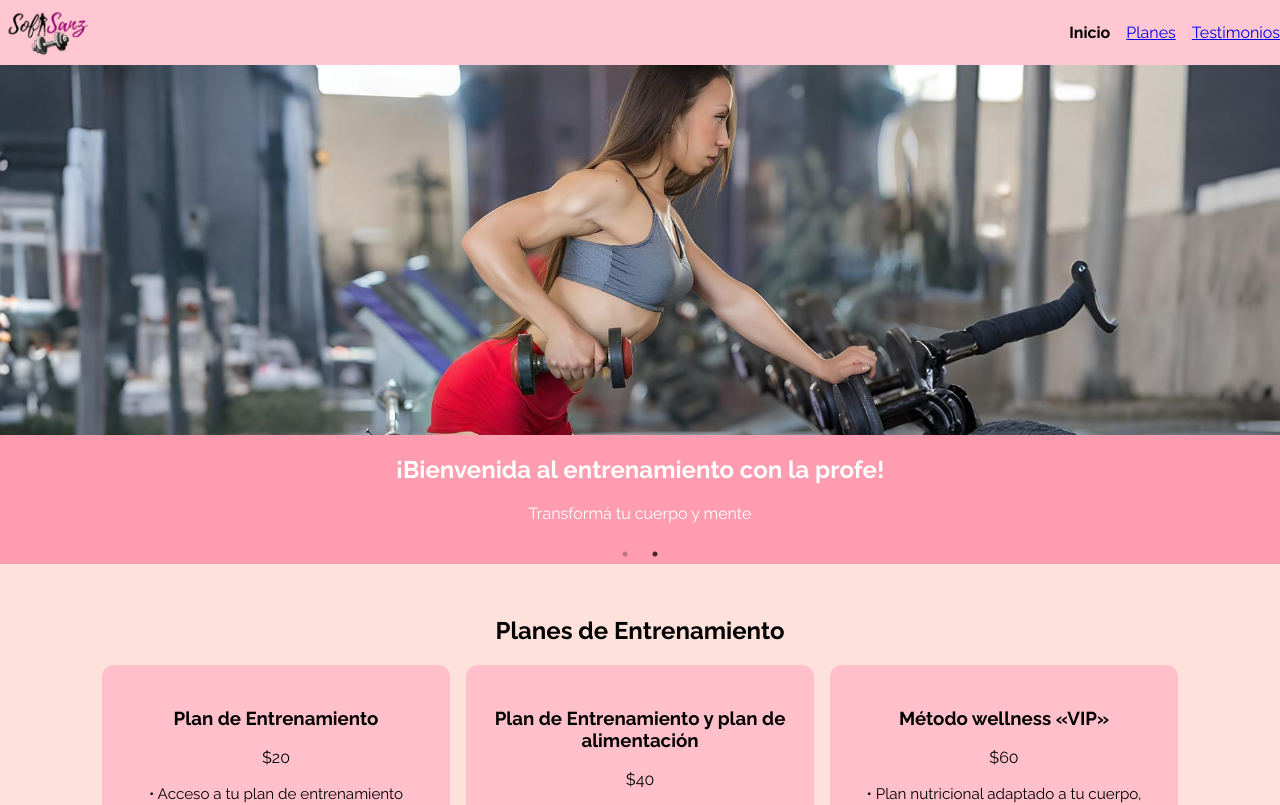
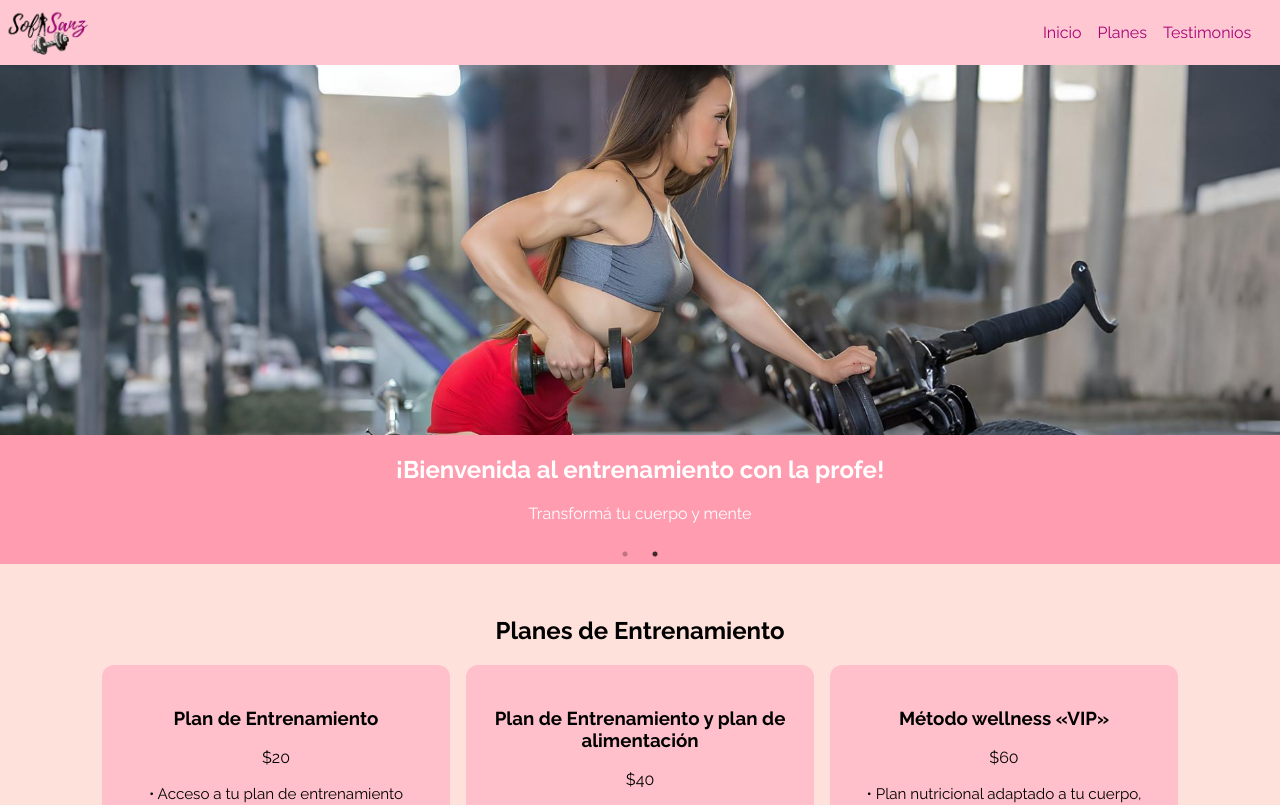
Before and after one commit to Luciano888/SofiaSanzFitness, a Next.js app in the folder landing-page/: page / in a window 1280 px wide. Shown: the top 805 px of the page. Built offline with nearby package versions, Linux system fonts and the light colour scheme.

Commit message:
Cambios estilo header

```diff
--- a/landing-page/src/app/globals.css
+++ b/landing-page/src/app/globals.css
@@ -11,3 +11,9 @@ body {
 .slick-dots {
   position: static!important;
 }
+a:-webkit-any-link {
+    text-decoration: none;
+}
+a{
+  color: #A70377;
+}
--- a/landing-page/src/components/Header.tsx
+++ b/landing-page/src/components/Header.tsx
@@ -9,9 +9,11 @@ export default function Header() {
           <li className={styles.logo}>
             <Image src="/logo.png" alt="Logo" width={100} height={79} />
           </li>
-          <li className={styles.navItem}><a href="#inicio" className={styles.navLink}>Inicio</a></li>
+          <li className={styles.navItem}><a href="#inicio">Inicio</a></li>
           <li className={styles.navItem}><a href="#planes">Planes</a></li>
           <li className={styles.navItem}><a href="#testimonios">Testimonios</a></li>
+          <div className={styles.menu}>
+          </div>
         </ul>
       </nav>
     </header>
--- a/landing-page/src/components/styles/Header.module.css
+++ b/landing-page/src/components/styles/Header.module.css
@@ -11,20 +11,12 @@
   padding: 0;
   margin: 0;
   height: 65px;
+  align-items: center;
+  gap: 1rem;
 }
 
-.navLink {
-  text-decoration: none;
-  color: black;
-  font-weight: bold;
-}
-
-.navList {
-  display: flex;
-  align-items: center;
-  gap: 1rem;
-  list-style: none;
-  padding: 0;
+.menu {
+  margin-left: 1%;
 }
 
 .logo {
```
